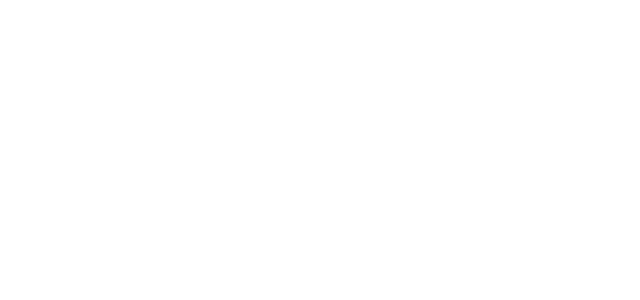
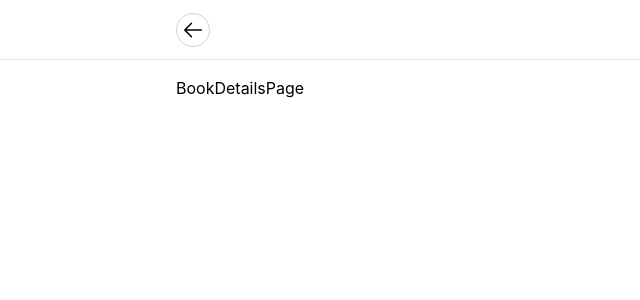
Before and after one commit to talucre/Open-Library-Search, a React (Vite) app: page /book/1 in a window 1280 px wide. Before the commit this address had no page. Shown: the top 300 px of the page, without its empty margins (0-640 px from the left). Built offline with nearby package versions, Linux system fonts and the light colour scheme.

Commit message:
scroll to top component added, book details page and back button layout

```diff
--- a/src/app/AppRouter.tsx
+++ b/src/app/AppRouter.tsx
@@ -1,13 +1,20 @@
-import { SearchBooksLayout } from '@/features/books'
+import { BookDetailsPage, SearchBooksLayout } from '@/features/books'
 import { SearchBooksPage } from '@/features/books'
+import { BackButtonLayout, ScrollToTop } from '@/shared/components'
 import { Route, Routes } from 'react-router'
 
 export const AppRouter = () => {
     return (
-        <Routes>
-            <Route element={<SearchBooksLayout />}>
-                <Route index element={<SearchBooksPage />} />
-            </Route>
-        </Routes>
+        <>
+            <ScrollToTop />
+            <Routes>
+                <Route element={<SearchBooksLayout />}>
+                    <Route index element={<SearchBooksPage />} />
+                </Route>
+                <Route element={<BackButtonLayout />}>
+                    <Route path="/book/:id" element={<BookDetailsPage />} />
+                </Route>
+            </Routes>
+        </>
     )
 }
--- a/src/features/books/index.ts
+++ b/src/features/books/index.ts
@@ -1,2 +1,3 @@
 export { SearchBooksLayout } from './ui/SearchBooksLayout'
 export { SearchBooksPage } from './ui/SearchBooksPage'
+export { BookDetailsPage } from './ui/BookDetailsPage'
--- a/src/features/books/ui/BookCard/BookCard.tsx
+++ b/src/features/books/ui/BookCard/BookCard.tsx
@@ -1,7 +1,8 @@
 import type { BookSearch } from '@/features/books/model/types'
-import { Card } from '@mantine/core'
+import { Button, Card } from '@mantine/core'
 import { BookCover } from './BookCover'
 import { BookDescription } from './BookDescription'
+import { Link } from 'react-router'
 
 interface Props {
     book: BookSearch
@@ -16,6 +17,11 @@ export const BookCard = ({ book }: Props) => {
             <Card.Section p="xs">
                 <BookDescription book={book} />
             </Card.Section>
+            <Card.Section mt="auto" p="xs">
+                <Link to={`/book/${book.key.slice(6)}`}>
+                    <Button w="100%">Узнать больше</Button>
+                </Link>
+            </Card.Section>
         </Card>
     )
 }
--- /dev/null
+++ b/src/features/books/ui/BookDetailsPage.tsx
@@ -0,0 +1,3 @@
+export const BookDetailsPage = () => {
+    return <div>BookDetailsPage</div>
+}
--- a/src/features/books/ui/SearchBooksPage.tsx
+++ b/src/features/books/ui/SearchBooksPage.tsx
@@ -1,4 +1,4 @@
-import { Center, Stack, Text } from '@mantine/core'
+import { Button, Center, Stack, Text } from '@mantine/core'
 import { useSearchStore } from '../model/searchStore'
 import { useInfiniteQuery } from '@tanstack/react-query'
 import { searchBooks } from '../api/books'
@@ -15,6 +15,7 @@ export const SearchBooksPage = () => {
         isFetchingNextPage,
         isLoading,
         isError,
+        refetch,
     } = useInfiniteQuery({
         queryKey: ['books', submittedQuery],
         queryFn: ({ pageParam }) => searchBooks(submittedQuery, pageParam),
@@ -55,6 +56,9 @@ export const SearchBooksPage = () => {
             {isError && (
                 <Center flex={1}>
                     <Text>Произошла ошибка при загрузке книг</Text>
+                    <Button onClick={() => refetch()}>
+                        Попробовать снова?
+                    </Button>
                 </Center>
             )}
 
--- /dev/null
+++ b/src/shared/components/BackButtonLayout.tsx
@@ -0,0 +1,31 @@
+import { ActionIcon, AppShell, Container, Group } from '@mantine/core'
+import { ArrowLeftIcon } from '@phosphor-icons/react'
+import { Outlet, useNavigate } from 'react-router'
+
+export const BackButtonLayout = () => {
+    const navigate = useNavigate()
+
+    return (
+        <AppShell p="md" header={{ height: 60 }}>
+            <AppShell.Header>
+                <Container h="100%">
+                    <Group h="100%" align="center" justify="space-between">
+                        <ActionIcon
+                            onClick={() => navigate(-1)}
+                            variant="default"
+                            radius="xl"
+                            size="lg"
+                        >
+                            <ArrowLeftIcon size={24} />
+                        </ActionIcon>
+                    </Group>
+                </Container>
+            </AppShell.Header>
+            <AppShell.Main>
+                <Container>
+                    <Outlet />
+                </Container>
+            </AppShell.Main>
+        </AppShell>
+    )
+}
--- /dev/null
+++ b/src/shared/components/ScrollToTop.tsx
@@ -0,0 +1,15 @@
+import { useEffect } from 'react'
+import { useLocation, useNavigationType } from 'react-router'
+
+export const ScrollToTop = () => {
+    const { pathname } = useLocation()
+    const navigationType = useNavigationType()
+
+    useEffect(() => {
+        if (navigationType !== 'POP') {
+            window.scrollTo(0, 0)
+        }
+    }, [pathname, navigationType])
+
+    return null
+}
--- a/src/shared/components/index.ts
+++ b/src/shared/components/index.ts
@@ -1 +1,3 @@
 export { Search } from './Search'
+export { BackButtonLayout } from './BackButtonLayout'
+export { ScrollToTop } from './ScrollToTop'
```
